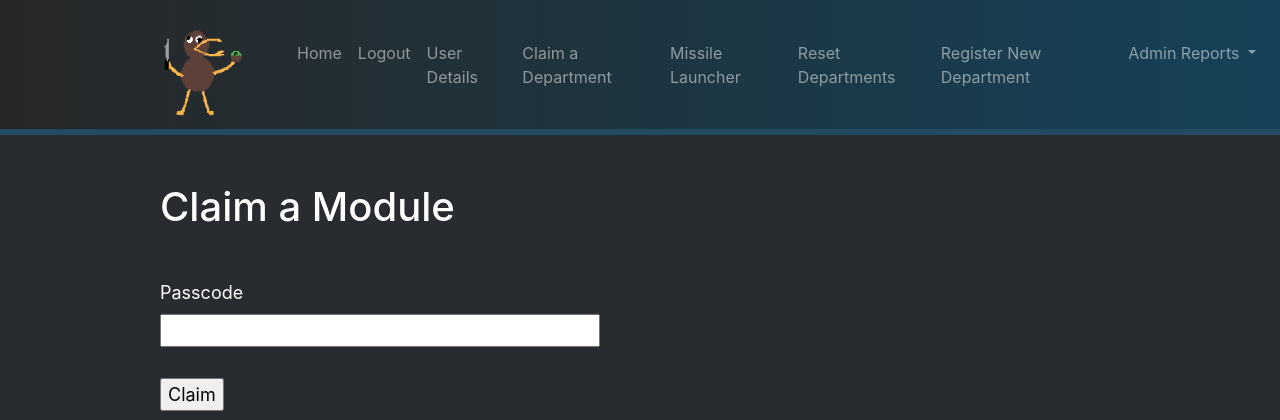
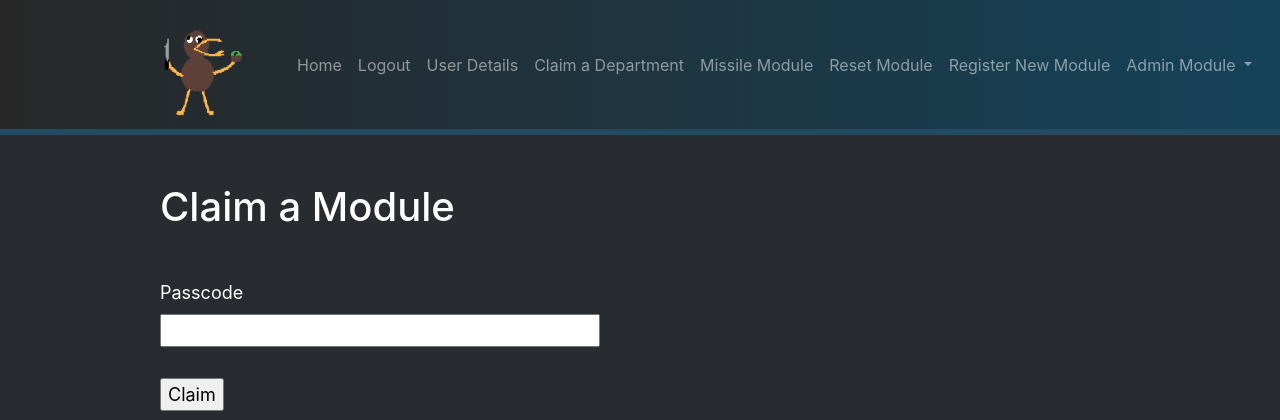
Before and after one commit to Lake-Tuggeranong-College/CyberRange2022, a Flask app: page /claimModule in a window 1280 px wide. Shown: the top 420 px of the page. Run offline with Flask 2, Linux system fonts and the light colour scheme; a user stored in the database is signed in; tables that the repository leaves empty hold one stand-in row (values such as "Sample post"); parts of the project's set-up code (start-up, migrations or seed data) failed here and were passed over; some libraries are stand-ins or nearby versions.

Commit message:
updated everything to module

```diff
--- a/Website/templates/base.html
+++ b/Website/templates/base.html
@@ -72,25 +72,25 @@
             </li>
             {% if user.is_anonymous %}
 
-                <li class="nav-item"><a class="nav-link" href="/login">Login</a></li>
+                <li class="nav-item"><a class="nav-link" href="/login Module">Login</a></li>
                 <li class="nav-item"><a class="nav-link" href="/registerUser">Registration</a></li>
             {% else %}
-                <li class="nav-item"><a class="nav-link" href="/logout">Logout</a></li>
-                <li class="nav-item"><a class="nav-link" href="/user">User Details</a></li>
+                <li class="nav-item"><a class="nav-link" href="/logout Module">Logout</a></li>
+                <li class="nav-item"><a class="nav-link" href="/user Module">User Details</a></li>
                 <li class="nav-item"><a class="nav-link" href="/claimModule">Claim a Department</a></li>
-                <li class="nav-item"><a class="nav-link" href="/missile_launcher/">Missile Launcher</a></li>
+                <li class="nav-item"><a class="nav-link" href="/missile_launcher/">Missile Module</a></li>
                 {% if user.is_admin() %}
-                    <li class="nav-item"><a class="nav-link" href="/reset">Reset Departments</a></li>
-                    <li class="nav-item"><a class="nav-link" href="/registerModule">Register New Department</a></li>
+                    <li class="nav-item"><a class="nav-link" href="/reset">Reset Module</a></li>
+                    <li class="nav-item"><a class="nav-link" href="/registerModule">Register New Module</a></li>
                     <li class="nav-item dropdown">
                         <a class="nav-link dropdown-toggle" data-toggle="dropdown" id="Preview" href="#" role="button"
-                           aria-haspopup="true" aria-expanded="false">Admin Reports </a>
+                           aria-haspopup="true" aria-expanded="false">Admin Module </a>
                         <div class="dropdown-menu" aria-labelledby="Preview"><a class="dropdown-item"
                                                                                 href="/report/listallusers">List All
                             Users</a>
                             {#                            <a class="dropdown-item" href="/report/allUserDetails">All User Details</a>#}
-                            <a class="dropdown-item" href="/report/u_ranked">User Ranks</a>
-                            <a class="dropdown-item" href="/report/dashboard">Subsystem Dashboard</a></div>
+                            <a class="dropdown-item" href="/report/u_ranked">User Module</a>
+                            <a class="dropdown-item" href="/report/dashboard">Subsystem Module</a></div>
                     </li>
                 {% endif %}
             {% endif %}
```
